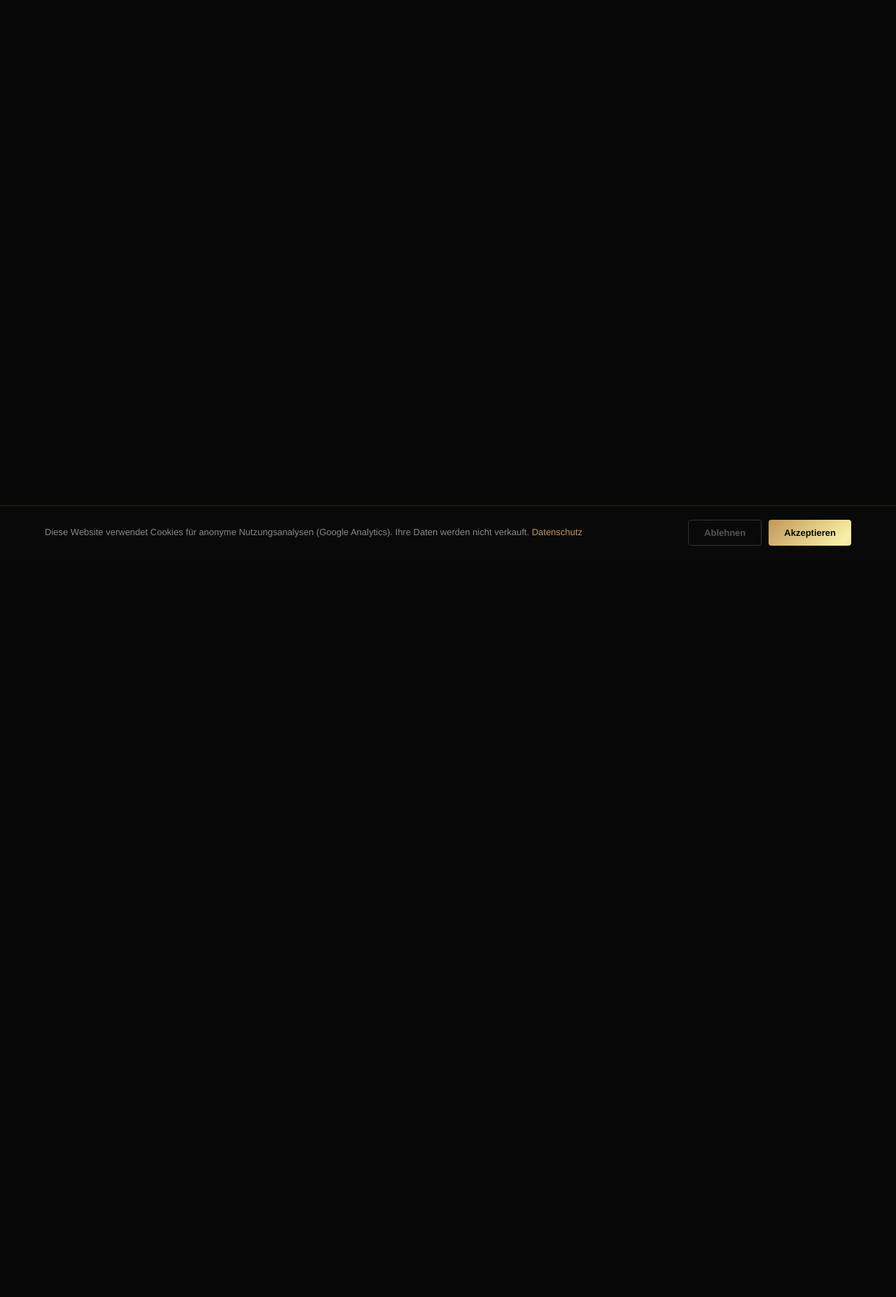
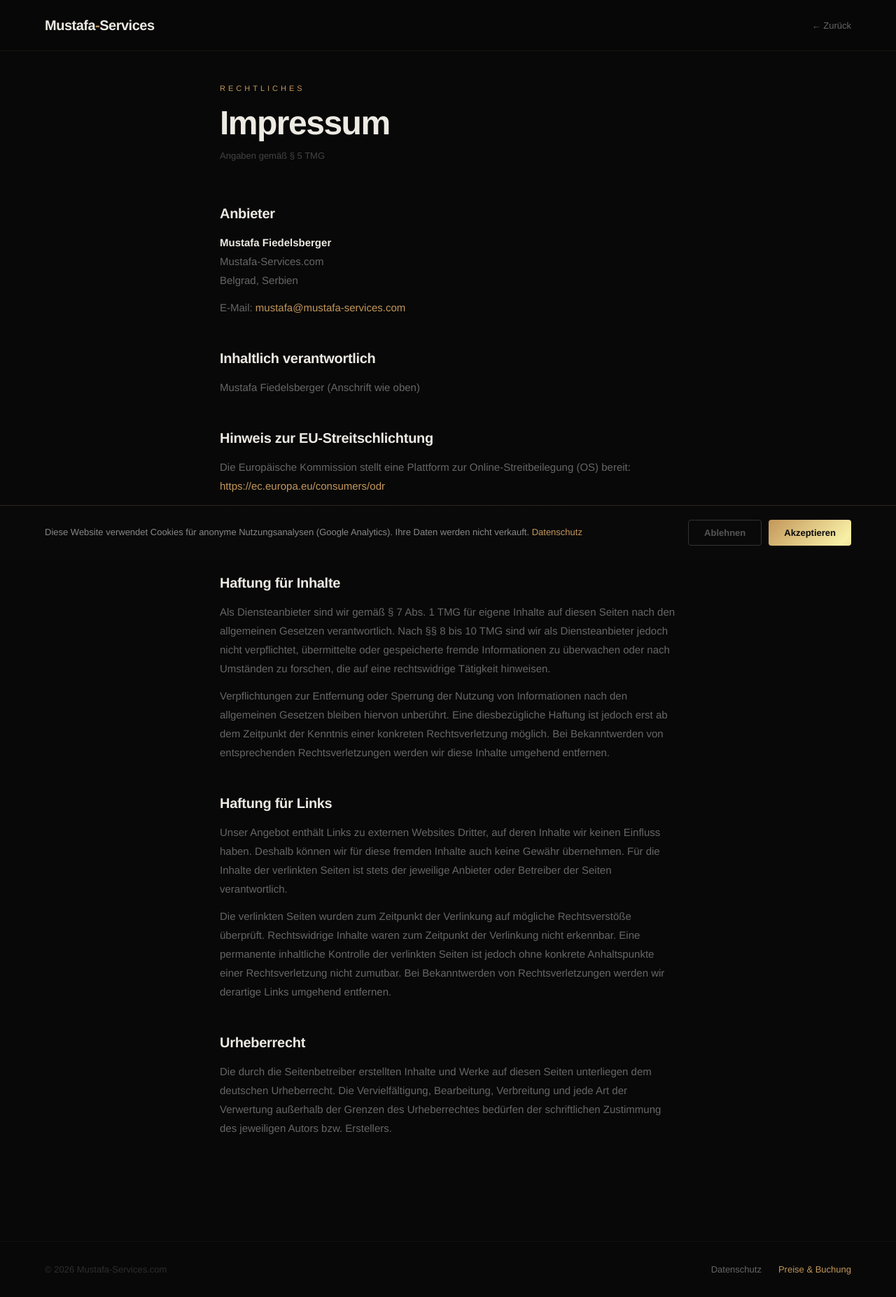
Before and after one commit to MustafaTechDOO/mustafa.services, a React (Vite) app: page /impressum in a window 1280 px wide. Shown: the whole page at 70% size. Before the commit the page ends 800 px from the top, so only its background shows below. Built offline with nearby package versions, Linux system fonts and the light colour scheme.

Commit message:
Add Impressum page, contact form API, Revolut webhook, footer links

```diff
--- a/src/DatenschutzPage.jsx
+++ b/src/DatenschutzPage.jsx
@@ -147,7 +147,10 @@ export default function DatenschutzPage() {
       <footer style={{ borderTop: "1px solid #111", padding: "32px 5vw" }}>
         <div style={{ maxWidth: 1200, margin: "0 auto", display: "flex", justifyContent: "space-between", flexWrap: "wrap", gap: 12 }}>
           <span style={{ fontFamily: sans, fontSize: 13, color: "#2e2e2e" }}>© {new Date().getFullYear()} Mustafa-Services.com</span>
-          <a href="/kaufen" style={{ fontFamily: sans, fontSize: 13, color: gold, textDecoration: "none" }}>Preise & Buchung</a>
+          <div style={{ display: "flex", gap: 20 }}>
+            <a href="/impressum" style={{ fontFamily: sans, fontSize: 13, color: muted, textDecoration: "none" }}>Impressum</a>
+            <a href="/kaufen" style={{ fontFamily: sans, fontSize: 13, color: gold, textDecoration: "none" }}>Preise & Buchung</a>
+          </div>
         </div>
       </footer>
     </div>
--- /dev/null
+++ b/src/ImpressumPage.jsx
@@ -0,0 +1,135 @@
+const gold = "#c3975a";
+const cream = "#EDEAE3";
+const bg = "#080808";
+const muted = "#666";
+const sans = "'Helvetica Neue', Helvetica, Arial, sans-serif";
+
+function Section({ title, children }) {
+  return (
+    <div style={{ marginBottom: 48 }}>
+      <h2 style={{ fontFamily: sans, fontWeight: 700, fontSize: 20, color: cream, margin: "0 0 16px", letterSpacing: -0.3 }}>
+        {title}
+      </h2>
+      {children}
+    </div>
+  );
+}
+
+function P({ children }) {
+  return (
+    <p style={{ fontFamily: sans, fontSize: 15, color: muted, lineHeight: 1.8, margin: "0 0 12px" }}>
+      {children}
+    </p>
+  );
+}
+
+export default function ImpressumPage() {
+  return (
+    <div style={{ background: bg, minHeight: "100vh", fontFamily: sans }}>
+      {/* Navbar */}
+      <nav style={{
+        position: "fixed", top: 0, left: 0, right: 0, zIndex: 100,
+        background: "rgba(8,8,8,0.97)", backdropFilter: "blur(16px)",
+        borderBottom: "1px solid rgba(195,151,90,0.1)", padding: "0 5vw",
+      }}>
+        <div style={{ maxWidth: 1200, margin: "0 auto", display: "flex", alignItems: "center", justifyContent: "space-between", height: 72 }}>
+          <a href="/" style={{ fontFamily: sans, fontWeight: 700, fontSize: 20, color: cream, letterSpacing: -0.5, textDecoration: "none" }}>
+            Mustafa<span style={{ color: gold }}>-</span>Services
+          </a>
+          <a href="/" style={{ color: muted, fontFamily: sans, fontSize: 13, textDecoration: "none" }}>← Zurück</a>
+        </div>
+      </nav>
+
+      <div style={{ maxWidth: 780, margin: "0 auto", padding: "120px 5vw 100px" }}>
+        <div style={{ color: gold, fontSize: 11, letterSpacing: 4, textTransform: "uppercase", marginBottom: 16 }}>
+          RECHTLICHES
+        </div>
+        <h1 style={{ fontFamily: sans, fontWeight: 900, fontSize: "clamp(28px,4vw,48px)", color: cream, margin: "0 0 12px", letterSpacing: -1.5 }}>
+          Impressum
+        </h1>
+        <p style={{ color: "#444", fontFamily: sans, fontSize: 13, marginBottom: 64 }}>
+          Angaben gemäß § 5 TMG
+        </p>
+
+        <Section title="Anbieter">
+          <P>
+            <strong style={{ color: cream }}>Mustafa Fiedelsberger</strong><br />
+            Mustafa-Services.com<br />
+            Belgrad, Serbien
+          </P>
+          <P>
+            E-Mail: <a href="mailto:mustafa@mustafa-services.com" style={{ color: gold, textDecoration: "none" }}>mustafa@mustafa-services.com</a>
+          </P>
+        </Section>
+
+        <Section title="Inhaltlich verantwortlich">
+          <P>
+            Mustafa Fiedelsberger (Anschrift wie oben)
+          </P>
+        </Section>
+
+        <Section title="Hinweis zur EU-Streitschlichtung">
+          <P>
+            Die Europäische Kommission stellt eine Plattform zur Online-Streitbeilegung (OS) bereit:{" "}
+            <a href="https://ec.europa.eu/consumers/odr" target="_blank" rel="noopener noreferrer" style={{ color: gold, textDecoration: "none" }}>
+              https://ec.europa.eu/consumers/odr
+            </a>
+          </P>
+          <P>
+            Wir sind nicht bereit oder verpflichtet, an Streitbeilegungsverfahren vor einer
+            Verbraucherschlichtungsstelle teilzunehmen.
+          </P>
+        </Section>
+
+        <Section title="Haftung für Inhalte">
+          <P>
+            Als Diensteanbieter sind wir gemäß § 7 Abs. 1 TMG für eigene Inhalte auf diesen Seiten nach den
+            allgemeinen Gesetzen verantwortlich. Nach §§ 8 bis 10 TMG sind wir als Diensteanbieter jedoch nicht
+            verpflichtet, übermittelte oder gespeicherte fremde Informationen zu überwachen oder nach Umständen
+            zu forschen, die auf eine rechtswidrige Tätigkeit hinweisen.
+          </P>
+          <P>
+            Verpflichtungen zur Entfernung oder Sperrung der Nutzung von Informationen nach den allgemeinen
+            Gesetzen bleiben hiervon unberührt. Eine diesbezügliche Haftung ist jedoch erst ab dem Zeitpunkt
+            der Kenntnis einer konkreten Rechtsverletzung möglich. Bei Bekanntwerden von entsprechenden
+            Rechtsverletzungen werden wir diese Inhalte umgehend entfernen.
+          </P>
+        </Section>
+
+        <Section title="Haftung für Links">
+          <P>
+            Unser Angebot enthält Links zu externen Websites Dritter, auf deren Inhalte wir keinen Einfluss
+            haben. Deshalb können wir für diese fremden Inhalte auch keine Gewähr übernehmen. Für die Inhalte
+            der verlinkten Seiten ist stets der jeweilige Anbieter oder Betreiber der Seiten verantwortlich.
+          </P>
+          <P>
+            Die verlinkten Seiten wurden zum Zeitpunkt der Verlinkung auf mögliche Rechtsverstöße überprüft.
+            Rechtswidrige Inhalte waren zum Zeitpunkt der Verlinkung nicht erkennbar. Eine permanente inhaltliche
+            Kontrolle der verlinkten Seiten ist jedoch ohne konkrete Anhaltspunkte einer Rechtsverletzung nicht
+            zumutbar. Bei Bekanntwerden von Rechtsverletzungen werden wir derartige Links umgehend entfernen.
+          </P>
+        </Section>
+
+        <Section title="Urheberrecht">
+          <P>
+            Die durch die Seitenbetreiber erstellten Inhalte und Werke auf diesen Seiten unterliegen dem
+            deutschen Urheberrecht. Die Vervielfältigung, Bearbeitung, Verbreitung und jede Art der Verwertung
+            außerhalb der Grenzen des Urheberrechtes bedürfen der schriftlichen Zustimmung des jeweiligen
+            Autors bzw. Erstellers.
+          </P>
+        </Section>
+      </div>
+
+      {/* Footer */}
+      <footer style={{ borderTop: "1px solid #111", padding: "32px 5vw" }}>
+        <div style={{ maxWidth: 1200, margin: "0 auto", display: "flex", justifyContent: "space-between", flexWrap: "wrap", gap: 12 }}>
+          <span style={{ fontFamily: sans, fontSize: 13, color: "#2e2e2e" }}>© {new Date().getFullYear()} Mustafa-Services.com</span>
+          <div style={{ display: "flex", gap: 24 }}>
+            <a href="/datenschutz" style={{ fontFamily: sans, fontSize: 13, color: muted, textDecoration: "none" }}>Datenschutz</a>
+            <a href="/kaufen" style={{ fontFamily: sans, fontSize: 13, color: gold, textDecoration: "none" }}>Preise & Buchung</a>
+          </div>
+        </div>
+      </footer>
+    </div>
+  );
+}
--- a/src/KaufenPage.jsx
+++ b/src/KaufenPage.jsx
@@ -242,13 +242,20 @@ export default function KaufenPage() {
 
         {/* Trust row */}
         <div style={{ borderTop: "1px solid #111", padding: "40px 5vw" }}>
-          <div style={{ maxWidth: 1200, margin: "0 auto", display: "flex", justifyContent: "center", gap: 48, flexWrap: "wrap" }}>
+          <div style={{ maxWidth: 1200, margin: "0 auto", display: "flex", justifyContent: "center", gap: 48, flexWrap: "wrap", marginBottom: 32 }}>
             {[["🔒", "SSL-verschlüsselt"], ["🏦", "Revolut Checkout"], ["📞", "Support auf Deutsch"], ["✅", "Rückfragen vor Kauf"]].map(([icon, label]) => (
               <div key={label} style={{ display: "flex", alignItems: "center", gap: 8, color: muted, fontFamily: sans, fontSize: 13 }}>
                 <span>{icon}</span><span>{label}</span>
               </div>
             ))}
           </div>
+          <div style={{ maxWidth: 1200, margin: "0 auto", display: "flex", justifyContent: "space-between", flexWrap: "wrap", gap: 12 }}>
+            <span style={{ fontFamily: sans, fontSize: 12, color: "#2e2e2e" }}>© {new Date().getFullYear()} Mustafa-Services.com</span>
+            <div style={{ display: "flex", gap: 20 }}>
+              <a href="/impressum" style={{ fontFamily: sans, fontSize: 12, color: muted, textDecoration: "none" }}>Impressum</a>
+              <a href="/datenschutz" style={{ fontFamily: sans, fontSize: 12, color: muted, textDecoration: "none" }}>Datenschutz</a>
+            </div>
+          </div>
         </div>
       </div>
     </div>
--- a/src/MustafaServices_LandingPage.jsx
+++ b/src/MustafaServices_LandingPage.jsx
@@ -465,8 +465,31 @@ function ContactSection({ t }) {
   const [email, setEmail] = useState("");
   const [msg, setMsg] = useState("");
   const [sent, setSent] = useState(false);
+  const [loading, setLoading] = useState(false);
+  const [error, setError] = useState(null);
   const { isMobile } = useBreakpoint();
   const inp = { width: "100%", background: surface, border: "1px solid #222", color: cream, padding: "14px 16px", borderRadius: 4, fontFamily: sans, fontSize: 14, outline: "none", boxSizing: "border-box", transition: "border-color 0.25s" };
+
+  const handleSubmit = async (e) => {
+    e.preventDefault();
+    setLoading(true);
+    setError(null);
+    try {
+      const res = await fetch("/api/contact", {
+        method: "POST",
+        headers: { "Content-Type": "application/json" },
+        body: JSON.stringify({ name, email, message: msg }),
+      });
+      const data = await res.json();
+      if (!res.ok) throw new Error(data.error || "Fehler beim Senden.");
+      setSent(true);
+    } catch (err) {
+      setError(err.message);
+    } finally {
+      setLoading(false);
+    }
+  };
+
   return (
     <section id="kontakt" style={{ background: "#0c0c0c", padding: isMobile ? "80px 5vw" : "120px 5vw" }}>
       <div style={{ maxWidth: 1200, margin: "0 auto", display: "grid", gridTemplateColumns: isMobile ? "1fr" : "1fr 1fr", gap: isMobile ? 48 : 80, alignItems: "start" }}>
@@ -493,11 +516,14 @@ function ContactSection({ t }) {
               <p style={{ color: muted, fontFamily: sans, fontSize: 14 }}>{t.successSub}</p>
             </div>
           ) : (
-            <form onSubmit={e => { e.preventDefault(); setSent(true); }} style={{ display: "flex", flexDirection: "column", gap: 14 }}>
+            <form onSubmit={handleSubmit} style={{ display: "flex", flexDirection: "column", gap: 14 }}>
               <input value={name} onChange={e => setName(e.target.value)} placeholder={t.inputName} required style={inp} onFocus={e => e.target.style.borderColor = "rgba(195,151,90,0.45)"} onBlur={e => e.target.style.borderColor = "#222"} />
               <input value={email} onChange={e => setEmail(e.target.value)} type="email" placeholder={t.inputEmail} required style={inp} onFocus={e => e.target.style.borderColor = "rgba(195,151,90,0.45)"} onBlur={e => e.target.style.borderColor = "#222"} />
               <textarea value={msg} onChange={e => setMsg(e.target.value)} placeholder={t.inputMsg} rows={5} style={{ ...inp, resize: "vertical" }} onFocus={e => e.target.style.borderColor = "rgba(195,151,90,0.45)"} onBlur={e => e.target.style.borderColor = "#222"} />
-              <button type="submit" style={{ background: `linear-gradient(135deg,${gold},#f8f0a7 50%,${gold})`, backgroundSize: "200%", color: "#0a0a0a", padding: "15px", border: "none", borderRadius: 4, fontWeight: 800, fontSize: 14, cursor: "pointer", fontFamily: sans, letterSpacing: 0.3 }}>{t.submitCTA}</button>
+              {error && <div style={{ color: "#e88", fontFamily: sans, fontSize: 13 }}>{error}</div>}
+              <button type="submit" disabled={loading} style={{ background: `linear-gradient(135deg,${gold},#f8f0a7 50%,${gold})`, backgroundSize: "200%", color: "#0a0a0a", padding: "15px", border: "none", borderRadius: 4, fontWeight: 800, fontSize: 14, cursor: loading ? "wait" : "pointer", fontFamily: sans, letterSpacing: 0.3, opacity: loading ? 0.7 : 1 }}>
+                {loading ? "Wird gesendet…" : t.submitCTA}
+              </button>
             </form>
           )}
         </FadeIn>
@@ -516,7 +542,11 @@ function Footer({ t }) {
           <span style={{ fontFamily: sans, fontWeight: 700, fontSize: 15, color: cream }}>Mustafa<span style={{ color: gold }}>-</span>Services</span>
         </div>
         <div style={{ color: "#333", fontFamily: sans, fontSize: 11, letterSpacing: 2 }}>{t.footerTagline}</div>
-        <div style={{ color: "#2e2e2e", fontFamily: sans, fontSize: 11 }}>© {new Date().getFullYear()} Mustafa-Services.com</div>
+        <div style={{ display: "flex", gap: 20, alignItems: "center", flexWrap: "wrap" }}>
+          <a href="/impressum" style={{ color: "#2e2e2e", fontFamily: sans, fontSize: 11, textDecoration: "none" }}>Impressum</a>
+          <a href="/datenschutz" style={{ color: "#2e2e2e", fontFamily: sans, fontSize: 11, textDecoration: "none" }}>Datenschutz</a>
+          <span style={{ color: "#2e2e2e", fontFamily: sans, fontSize: 11 }}>© {new Date().getFullYear()} Mustafa-Services.com</span>
+        </div>
       </div>
     </footer>
   );
--- a/src/main.jsx
+++ b/src/main.jsx
@@ -5,6 +5,7 @@ import App from "./MustafaServices_LandingPage.jsx";
 import KaufenPage from "./KaufenPage.jsx";
 import DankePage from "./DankePage.jsx";
 import DatenschutzPage from "./DatenschutzPage.jsx";
+import ImpressumPage from "./ImpressumPage.jsx";
 import CookieBanner, { useAnalyticsConsent } from "./CookieBanner.jsx";
 
 function Root() {
@@ -16,6 +17,7 @@ function Root() {
         <Route path="/kaufen" element={<KaufenPage />} />
         <Route path="/danke" element={<DankePage />} />
         <Route path="/datenschutz" element={<DatenschutzPage />} />
+        <Route path="/impressum" element={<ImpressumPage />} />
       </Routes>
       <CookieBanner />
     </>
```
Also changed, not shown: 2 other files (tests, documents, lock files or other folders).
